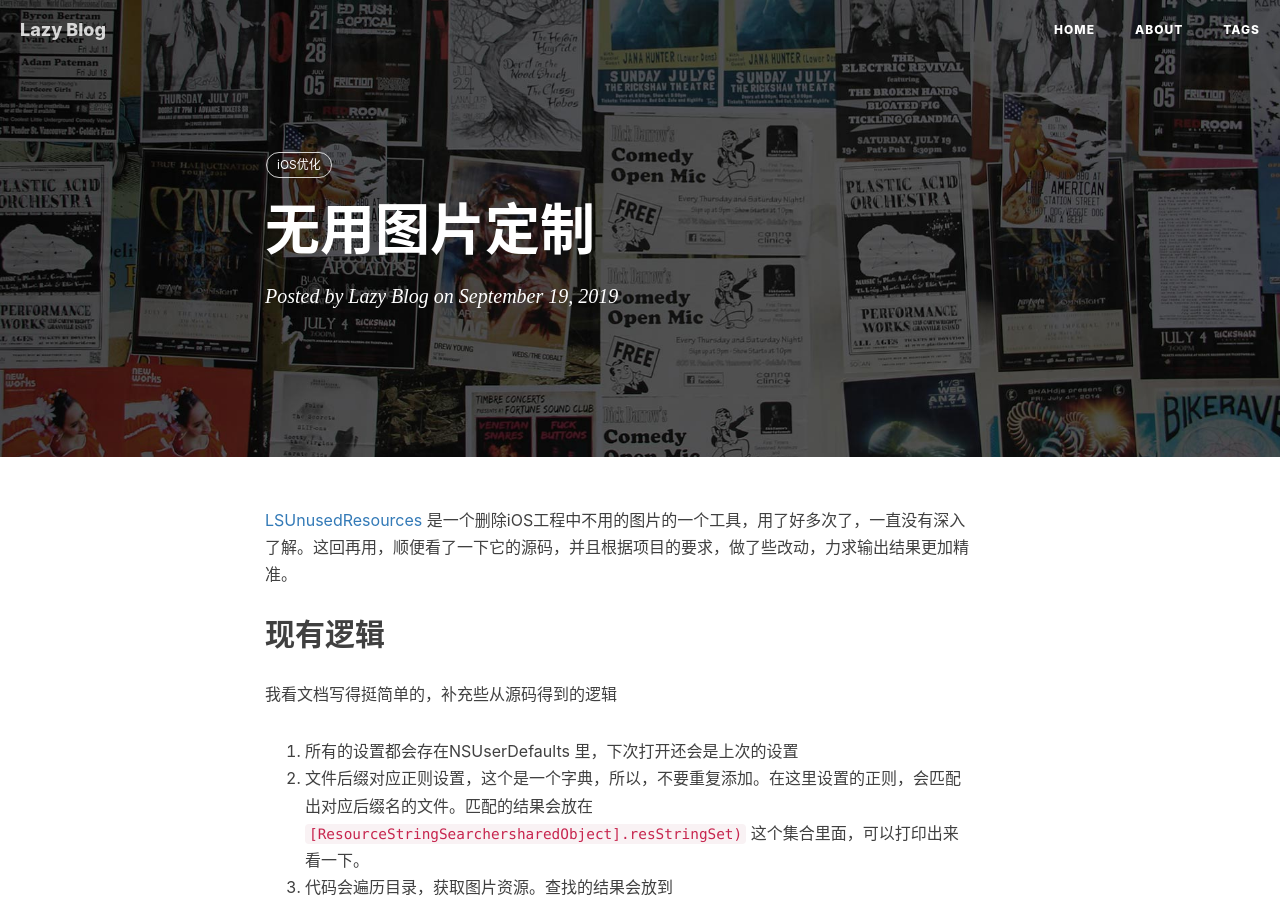
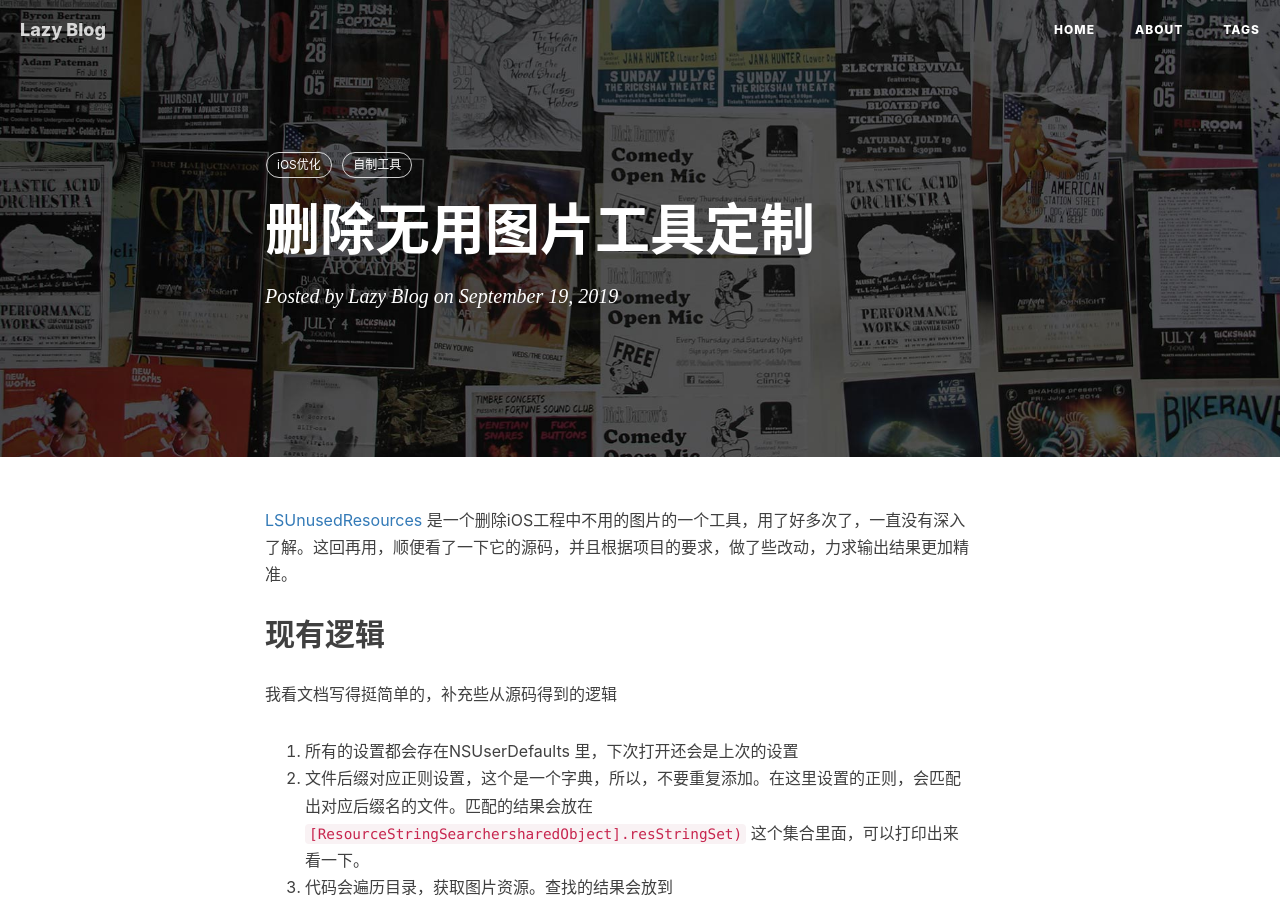
Before and after one commit to toolazytoname/toolazytoname.github.io, a Jekyll site: the page built from _posts/2019-09-19-iOS-LSUnusedResources.markdown, in a window 1280 px wide and 900 px high. Built offline with Jekyll 4.4.1, drawn with Linux system fonts in a browser that asks for light colours; nearby versions of some CDN libraries; comment, search, counter and statistics services are not loaded.

Commit message:
edit tag

```diff
--- a/_posts/2019-09-19-iOS-LSUnusedResources.markdown
+++ b/_posts/2019-09-19-iOS-LSUnusedResources.markdown
@@ -1,12 +1,13 @@
 ---
 
 layout: post
-title:  "无用图片定制"
+title:  "删除无用图片工具定制"
 date:   2019-9-19 16:47:32 +0800
 categories: iOS
 catalog:  true
 tags:
   - iOS优化
+  - 自制工具
 ---
 
 
```
